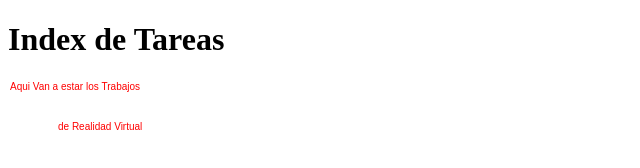
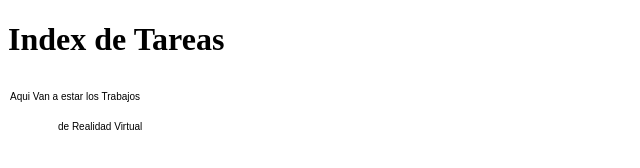
Before and after one commit to UPIIDK/UPIIDK.github.io, a plain HTML site: page rv/index.html in a window 1280 px wide. Shown: the whole page, without its empty margins (0-640 px from the left). Drawn offline with Linux system fonts and the light colour scheme.

Commit message:
Update index.html

```diff
--- a/rv/index.html
+++ b/rv/index.html
@@ -13,9 +13,9 @@
      <script>
             var MiCanvas=document.getElementById("UpiiDK");
             var contexto=MiCanvas.getContext("2d");
-                 contexto.fillStyle="red";
-                 contexto.fillText("Aqui Van a estar los Trabajos", 2, 10);
+                 contexto.fillText("Aqui Van a estar los Trabajos", 2, 20);
                  contexto.fillText("de Realidad Virtual",50,50);
+                 contexto.fill();
      </script>
    </body>
 </html>
```
